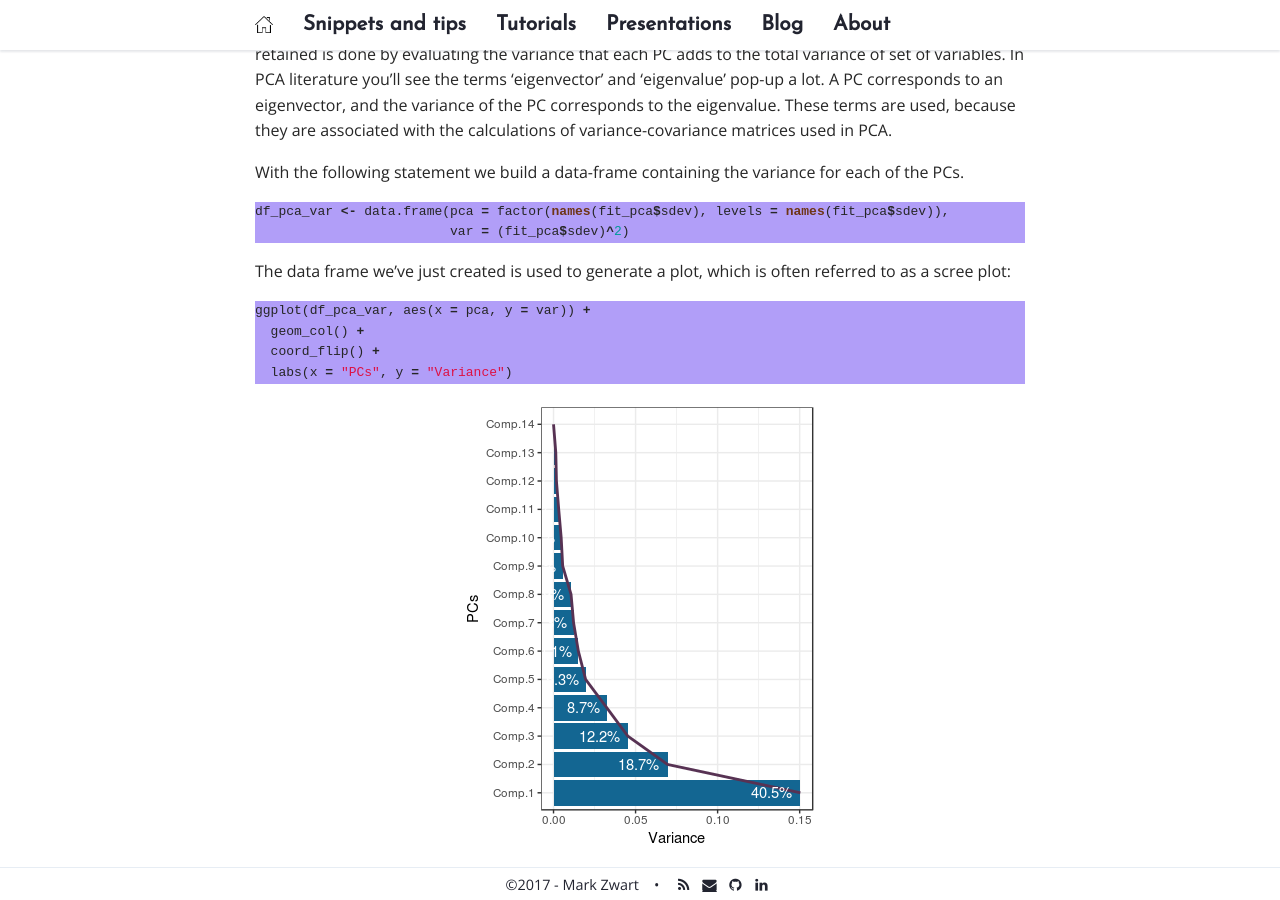
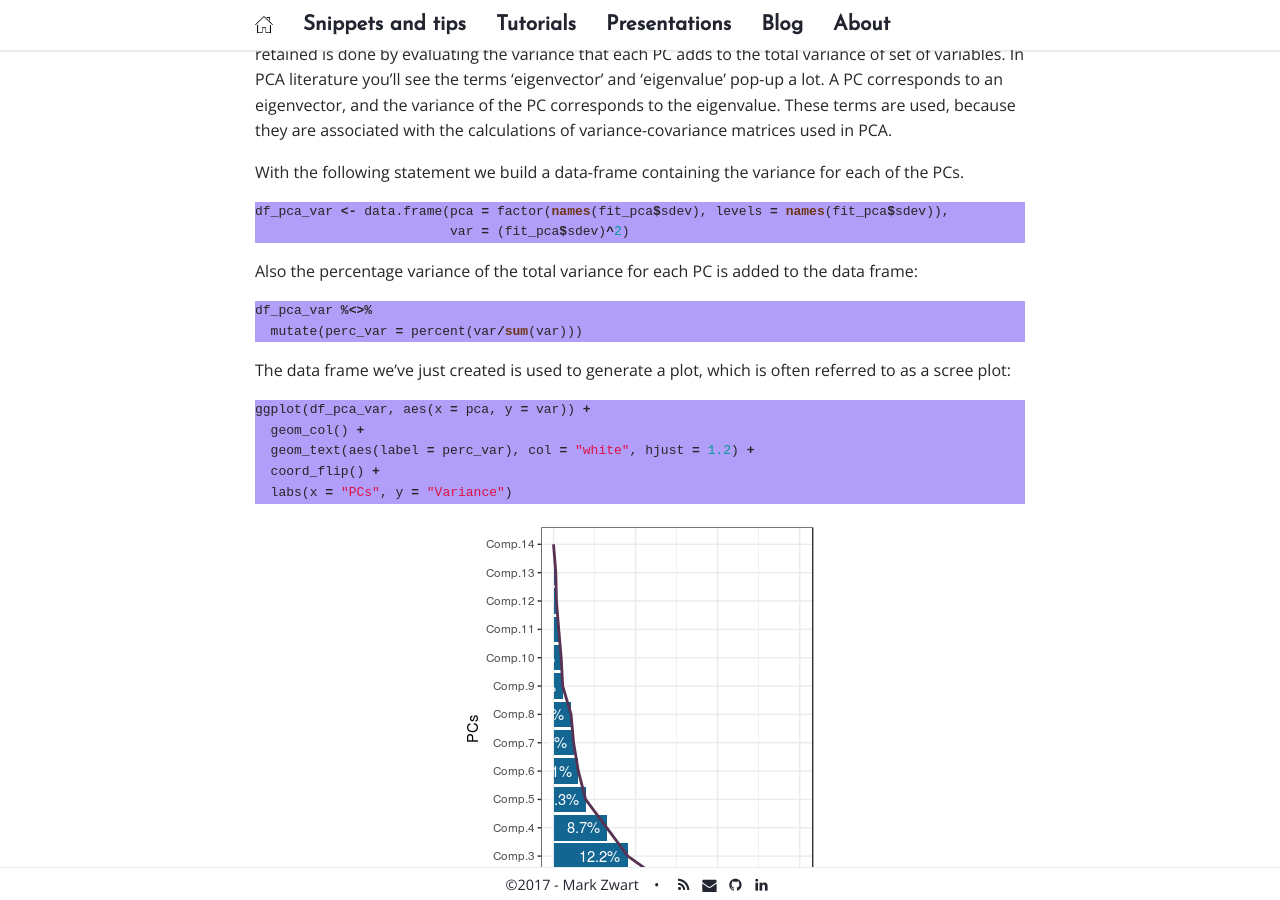
Before and after one commit to mark-me/mark-me.github.io, a Jekyll site: the page built from _pages/tutorials/pca/pca.md, in a window 1280 px wide and 900 px high, scrolled down 4218 px. Built offline with Jekyll 4.4.1, drawn with Linux system fonts in a browser that asks for light colours; nearby versions of some CDN libraries; comment, search, counter and statistics services are not loaded; some of the changed text lies outside the part shown.

Commit message:
Update pca.md

````diff
--- a/_pages/tutorials/pca/pca.md
+++ b/_pages/tutorials/pca/pca.md
@@ -96,10 +96,17 @@
 df_pca_var <- data.frame(pca = factor(names(fit_pca$sdev), levels = names(fit_pca$sdev)),
                          var = (fit_pca$sdev)^2)
 ```
+Also the percentage variance of the total variance for each PC is added to the data frame:
+```r
+df_pca_var %<>%
+  mutate(perc_var = percent(var/sum(var)))
+```
+
 The data frame we've just created is used to generate a plot, which is often referred to as a scree plot:
 ```r
 ggplot(df_pca_var, aes(x = pca, y = var)) +
   geom_col() +
+  geom_text(aes(label = perc_var), col = "white", hjust = 1.2) +
   coord_flip() +
   labs(x = "PCs", y = "Variance")
 ```
@@ -107,10 +114,10 @@
 <img src="/_pages/tutorials/pca/plot-pc-choice.png" alt="Variance PC" width="360" height="450" align="center"/><br>
 {: refdef}
 
-The scree plot shown above is a bit different than the normal scree plot, because it has been rotated to improve readability of the PC names.
+The scree plot shown above is a bit different than the normal scree plot, because it has been rotated to improve readability of the PC names. As is the custom with scree plots, the famous elbow is the thing we should be looking for when determining the correct 'number'. In this case it is not clear cut, 5 seems to be a nice enough elbow.
 
 ```r
-no_pcs <- 4
+no_pcs <- 5
 ```
 
 # Interpreting principal components
````
